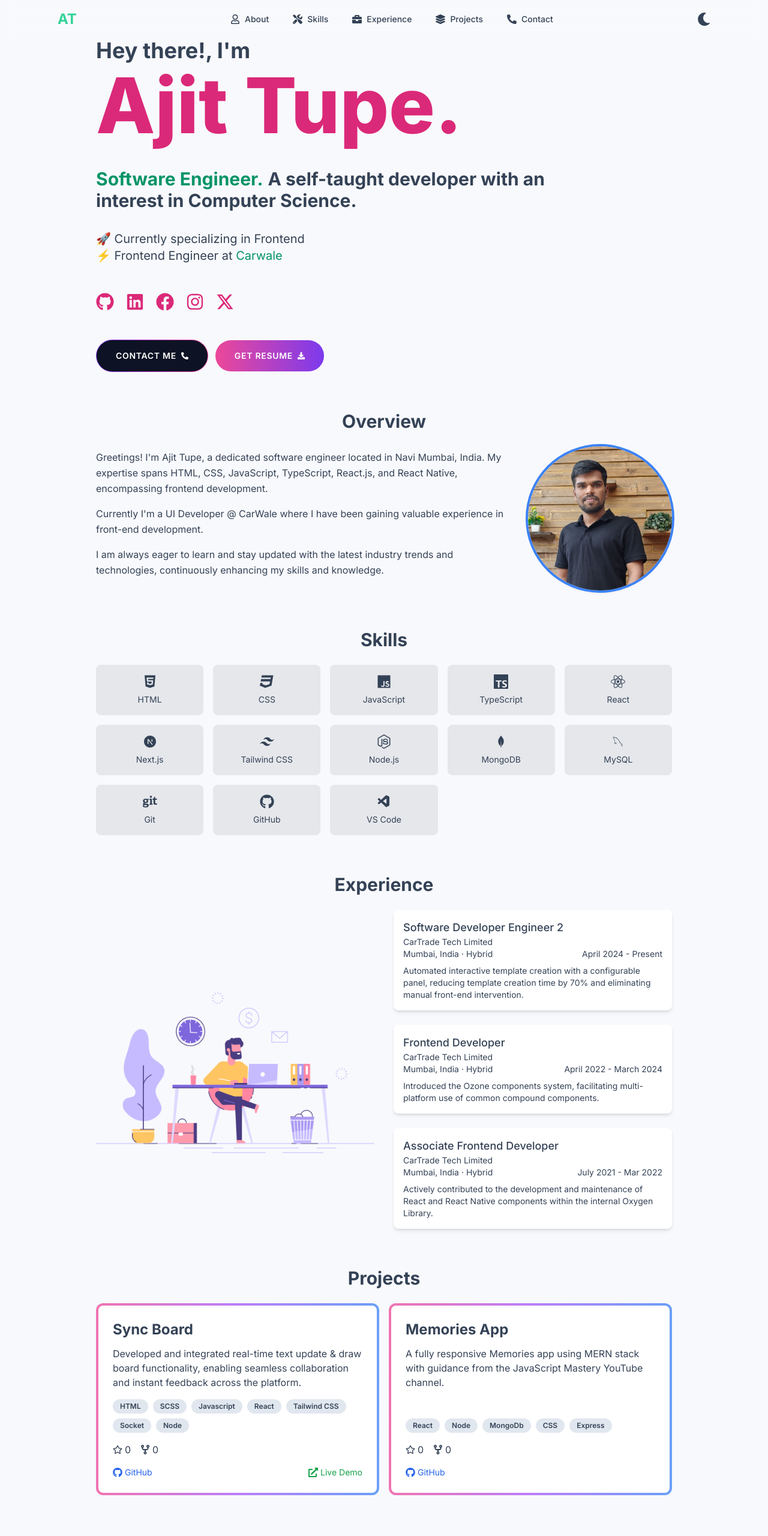
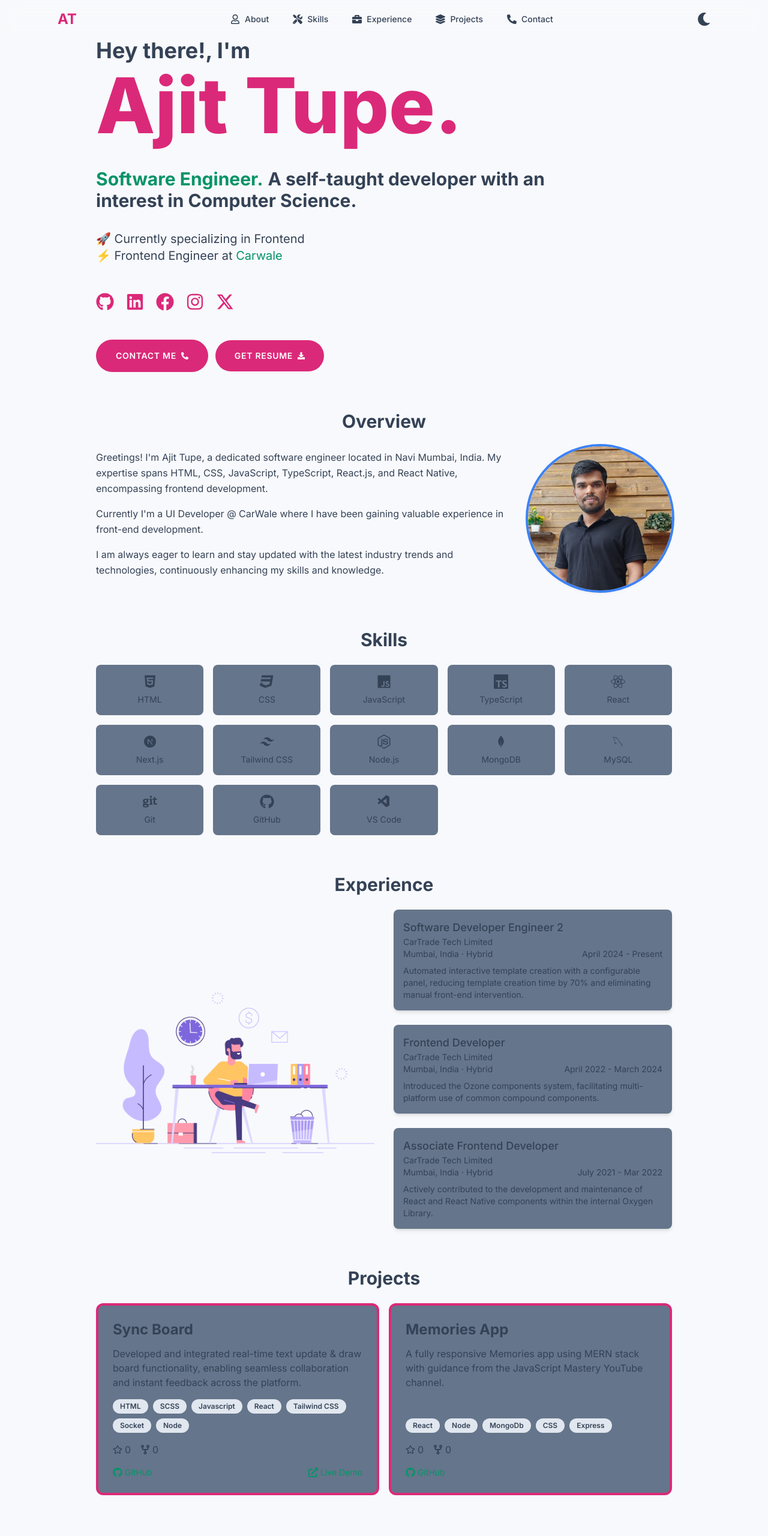
Before and after one commit to ajittupe2548/ajit-tupe-portfolio, a Next.js app: page / in a window 1280 px wide. Shown: the top 2560 px of the page at 60% size. Built offline with nearby package versions, Linux system fonts and the light colour scheme.

Commit message:
Removed: Tailwind colors

```diff
--- a/src/components/Introduction.tsx
+++ b/src/components/Introduction.tsx
@@ -35,16 +35,16 @@ const Introduction: React.FC = () => {
             <SocialLinks className='my-12' />
             <div className='flex items-center gap-3'>
                 <Link
-                    className='bg-gradient-to-r to-pink-500 from-violet-600 p-[1px] rounded-full transition-all duration-1000'
+                    className='bg-secondary p-[1px] rounded-full transition-all duration-1000'
                     href='#contact'
                 >
-                    <button className='px-3 text-xs md:px-8 py-3 md:py-4 bg-[#0d1224] rounded-full border-none text-center md:text-sm font-medium uppercase tracking-wider text-white no-underline transition-all duration-200 ease-out  md:font-semibold flex items-center gap-2'>
+                    <button className='px-3 text-xs md:px-8 py-3 md:py-4 rounded-full border-none text-center md:text-sm font-medium uppercase tracking-wider text-white no-underline transition-all duration-200 ease-out  md:font-semibold flex items-center gap-2'>
                         <span>Contact me</span>
                         <FaPhoneAlt size={12} />
                     </button>
                 </Link>
                 <Link
-                    className='flex items-center gap-2 rounded-full bg-gradient-to-r from-pink-500 to-violet-600 px-3 md:px-8 py-3 md:py-4 text-center text-xs md:text-sm uppercase tracking-wider text-white md:font-semibold'
+                    className='flex items-center gap-2 rounded-full bg-secondary px-3 md:px-8 py-3 md:py-4 text-center text-xs md:text-sm uppercase tracking-wider text-white md:font-semibold'
                     role='button'
                     target='_blank'
                     href='https://drive.google.com/file/d/1AE5hnwbQSJ9TM1MVVi7E9GyK39HPrhOq/view?usp=sharing'
--- a/src/components/Navbar.tsx
+++ b/src/components/Navbar.tsx
@@ -38,7 +38,7 @@ const Navbar = () => {
                 <div className='flex items-center justify-between h-16'>
                     <div className='flex items-center'>
                         <Link href='/' className='text-2xl font-bold'>
-                            <span className=' text-emerald-400'>AT</span>
+                            <span className='text-secondary'>AT</span>
                         </Link>
                     </div>
                     <div className='hidden md:block'>
--- a/src/components/ProjectCard.tsx
+++ b/src/components/ProjectCard.tsx
@@ -25,8 +25,8 @@ const ProjectCard: React.FC<ProjectCardProps> = ({
 }) => {
     return (
         <div className='relative overflow-hidden rounded-xl p-1 transition-all duration-500'>
-            <div className='absolute inset-0 bg-gradient-to-r from-pink-500 via-purple-500 to-blue-500 opacity-75 transition-all duration-500 group-hover:opacity-100'></div>
-            <div className='relative h-full rounded-lg bg-white p-6 dark:bg-gray-800 transition-all duration-500 dark:bg-opacity-80 flex flex-col'>
+            <div className='absolute inset-0 bg-secondary transition-all duration-500'></div>
+            <div className='relative h-full rounded-lg bg-primary-light p-6 transition-all duration-500 flex flex-col'>
                 <h3 className='mb-3 text-2xl font-bold'>{title}</h3>
                 <p className='mb-4  flex-grow'>{description}</p>
                 <div className='mt-auto space-y-4'>
@@ -55,7 +55,7 @@ const ProjectCard: React.FC<ProjectCardProps> = ({
                             href={githubLink}
                             target='_blank'
                             rel='noopener noreferrer'
-                            className='flex items-center text-blue-600 hover:text-blue-800 dark:text-blue-400 dark:hover:text-blue-300 transition-colors duration-300'
+                            className='flex items-center text-tertiary transition-colors duration-300'
                         >
                             <FaGithub className='mr-1' size={16} />
                             <span className='text-sm'>GitHub</span>
@@ -65,7 +65,7 @@ const ProjectCard: React.FC<ProjectCardProps> = ({
                                 href={liveLink}
                                 target='_blank'
                                 rel='noopener noreferrer'
-                                className='flex items-center text-green-600 hover:text-green-800 dark:text-green-400 dark:hover:text-green-300 transition-colors duration-300'
+                                className='flex items-center text-tertiary transition-colors duration-300'
                             >
                                 <FaExternalLinkAlt className='mr-1' size={16} />
                                 <span className='text-sm'>Live Demo</span>
--- a/src/components/Skills.tsx
+++ b/src/components/Skills.tsx
@@ -40,7 +40,7 @@ const Skills: React.FC = () => {
                 {skills.map((skill, index) => (
                     <li
                         key={index}
-                        className='flex flex-col items-center p-4 rounded-lg bg-gray-200 dark:bg-gray-700 transition-all duration-300 hover:scale-105'
+                        className='flex flex-col items-center p-4 rounded-lg bg-primary-light transition-all duration-300 hover:scale-105'
                     >
                         <div className='mb-2'>
                             {React.cloneElement(skill.icon, { size: 24 })}
--- a/src/components/TimelineItem.tsx
+++ b/src/components/TimelineItem.tsx
@@ -13,7 +13,7 @@ interface TimelineItem {
 
 const TimelineItem: React.FC<{ item: TimelineItem }> = ({ item }) => (
     <div className='relative'>
-        <div className='p-4 bg-white dark:bg-gray-800 rounded-lg shadow-md'>
+        <div className='p-4 bg-primary-light rounded-lg shadow-md'>
             <h3 className='text-lg font-medium'>{item.title}</h3>
             <p className='text-sm'>{item.organization}</p>
             <div className='flex justify-between text-sm'>
```
Also changed, not shown: 1 other file (tests, documents, lock files or other folders).
